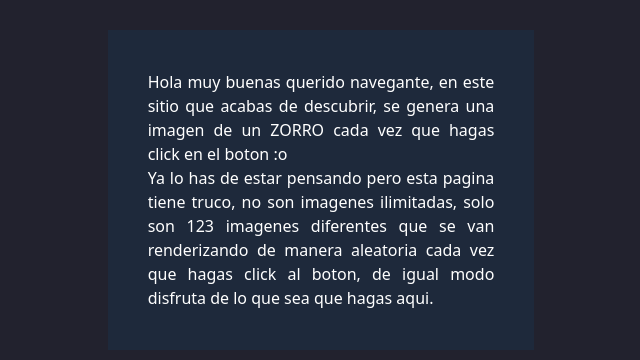
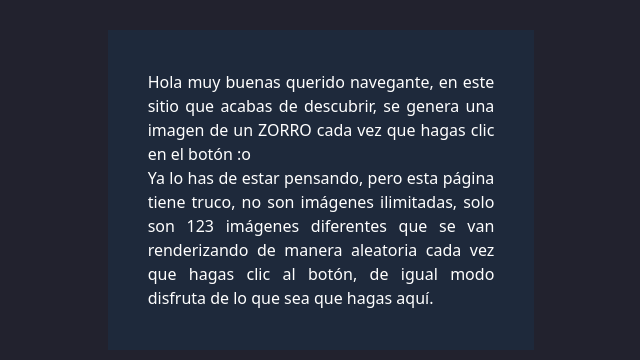
Before and after one commit to AdrianGerman/react-typescript, a Next.js app: page / in a window 1280 px wide. Shown: the part 247-607 px from the top of the page, without its empty margins (319-959 px from the left). Built offline with nearby package versions, Linux system fonts and the light colour scheme.

Commit message:
spelling correction

```diff
--- a/pages/index.tsx
+++ b/pages/index.tsx
@@ -9,9 +9,6 @@ const myRandom = () => random(1, 122);
 
 // Es para la fuente de la tipografia, con la lib de google
 const inter = Inter({ subsets: ["latin"] });
-
-// El llamado a la random fox
-// const random = (): number => Math.floor(Math.random() * 123) + 1;
 
 // simple unique id
 const generateId = () => Math.random().toString(36).substr(2, 9);
@@ -46,15 +43,13 @@ export default function Home() {
           </div>
           <div className="mt-10 mb-5 w-1/3 text-justify bg-slate-800 p-10">
             <p>
-              Hola muy buenas querido navegante, en este sitio que acabas de
-              descubrir, se genera una imagen de un ZORRO cada vez que hagas
-              click en el boton :o
+              Hola muy buenas querido navegante, en este sitio que acabas de descubrir, se genera
+              una imagen de un ZORRO cada vez que hagas clic en el botón :o
             </p>
             <p>
-              Ya lo has de estar pensando pero esta pagina tiene truco, no son
-              imagenes ilimitadas, solo son 123 imagenes diferentes que se van
-              renderizando de manera aleatoria cada vez que hagas click al
-              boton, de igual modo disfruta de lo que sea que hagas aqui.
+              Ya lo has de estar pensando, pero esta página tiene truco, no son imágenes ilimitadas,
+              solo son 123 imágenes diferentes que se van renderizando de manera aleatoria cada vez
+              que hagas clic al botón, de igual modo disfruta de lo que sea que hagas aquí.
             </p>
           </div>
           <button
@@ -66,10 +61,7 @@ export default function Home() {
         </div>
 
         {images.map(({ id, url }, index) => (
-          <div
-            key={id}
-            className="p-4 flex flex-col justify-center items-center "
-          >
+          <div key={id} className="p-4 flex flex-col justify-center items-center ">
             <LazyImage
               src={url}
               className="rounded-lg bg-gray-400 snap-center"
```
Also changed, not shown: 1 other file (tests, documents, lock files or other folders).
